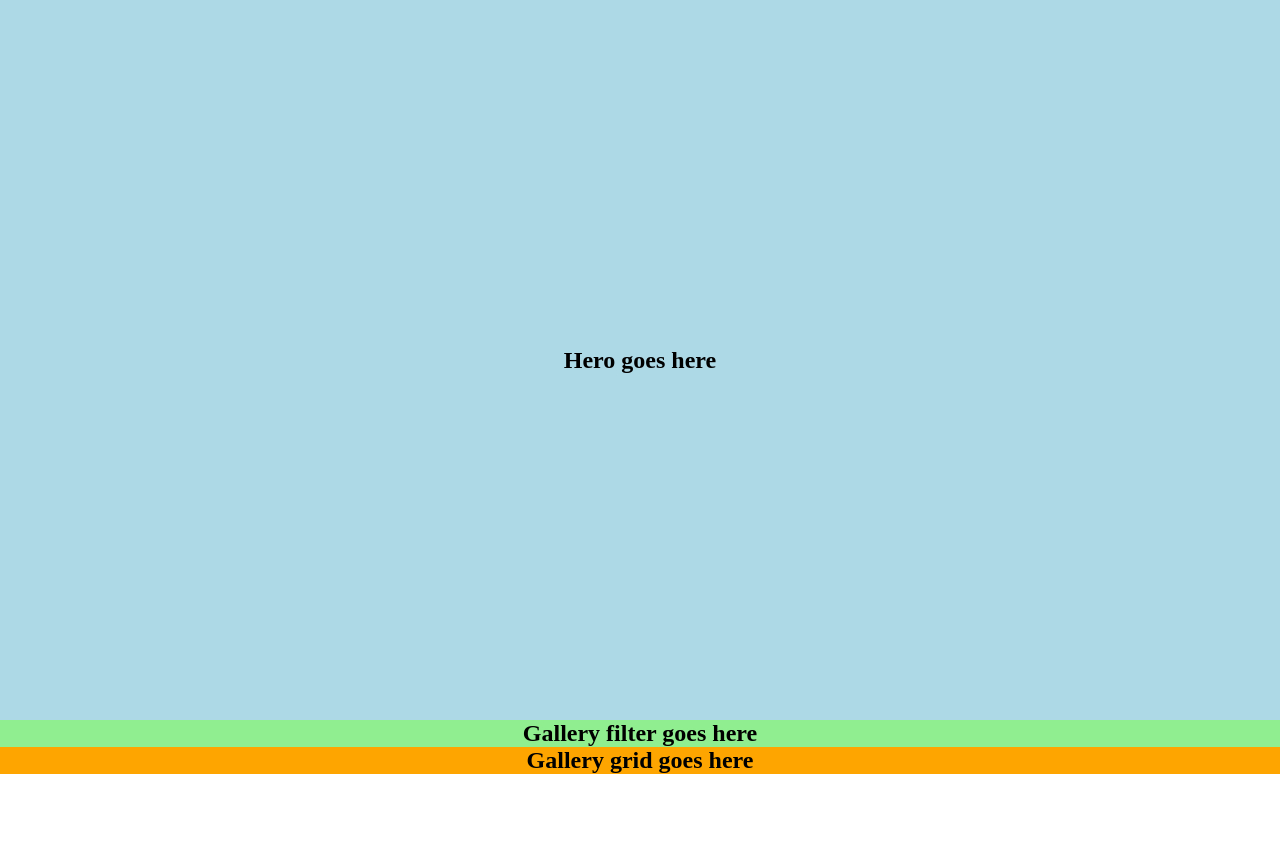
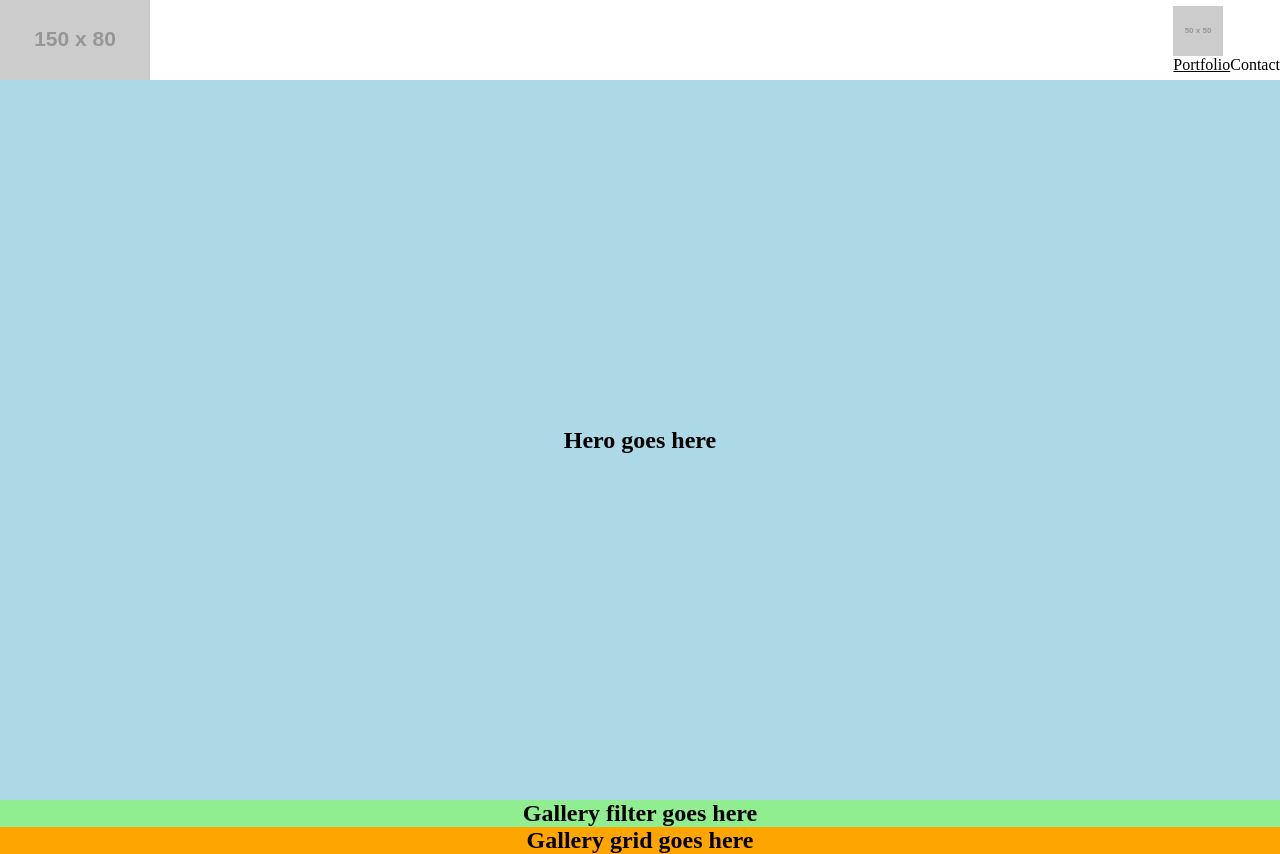
Before and after one commit to jon-slva/michael-diamond-portfolio, a React (Vite) app: page / in a window 1280 px wide. Before the commit the page ends 800 px from the top, so only its background shows below. Built offline with nearby package versions, Linux system fonts and the light colour scheme.

Commit message:
Layout containers and placeholder content in Nav component, add NavLinks for active link functionality

```diff
--- a/package.json
+++ b/package.json
@@ -18,6 +18,7 @@
   "devDependencies": {
     "@types/react": "^18.2.66",
     "@types/react-dom": "^18.2.22",
+    "@types/react-router-dom": "^5.3.3",
     "@typescript-eslint/eslint-plugin": "^7.2.0",
     "@typescript-eslint/parser": "^7.2.0",
     "@vitejs/plugin-react": "^4.2.1",
--- a/src/App.tsx
+++ b/src/App.tsx
@@ -1,13 +1,14 @@
 import './App.scss'
 import { BrowserRouter, Routes, Route } from 'react-router-dom'
 import { Home } from './pages/Home/Home'
+import { Nav } from './components/Nav/Nav'
 
 
 function App() {
 
 	return (
 		<BrowserRouter>
-
+			<Nav />
 			<Routes>
 				<Route path='/' element={<Home />} />
 			</Routes>
--- /dev/null
+++ b/src/components/Nav/Nav.scss
@@ -0,0 +1,3 @@
+.active {
+	text-decoration: underline;
+}
--- /dev/null
+++ b/src/components/Nav/Nav.tsx
@@ -0,0 +1,29 @@
+import './Nav.scss'
+import { NavLink } from 'react-router-dom';
+
+export function Nav(): React.ReactElement {
+	return (
+		<header style={{
+			display: 'flex',
+			justifyContent: 'space-between',
+			alignItems: 'center',
+		}}>
+			<img src="https://placehold.co/150x80/eee/bbb?text=Logo" alt="Michael Diamond Logo" />
+
+			<nav aria-label="Main navigation">
+				<img src="https://placehold.co/50x50/eee/bbb?text=X" alt="Mobile Menu" />
+				<ul style={{
+					display: 'flex',
+					alignContent: 'center',
+				}}>
+					<li>
+						<NavLink to="/" className="" aria-label="Portfolio page">Portfolio</NavLink>
+					</li>
+					<li>
+						<NavLink to="/contact" className="" aria-label="Contact page">Contact</NavLink>
+					</li>
+				</ul>
+			</nav>
+		</header>
+	);
+}
```
Also changed, not shown: 1 other file (tests, documents, lock files or other folders).
